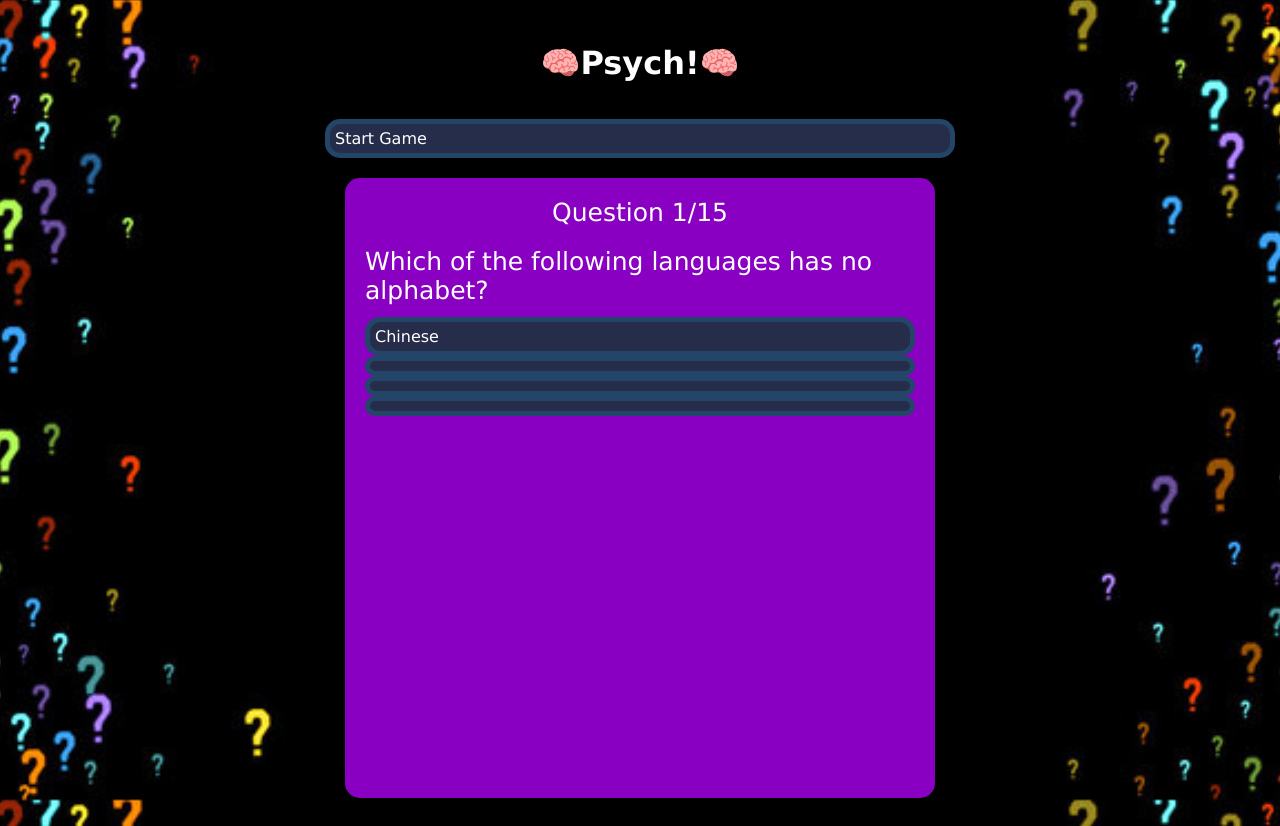
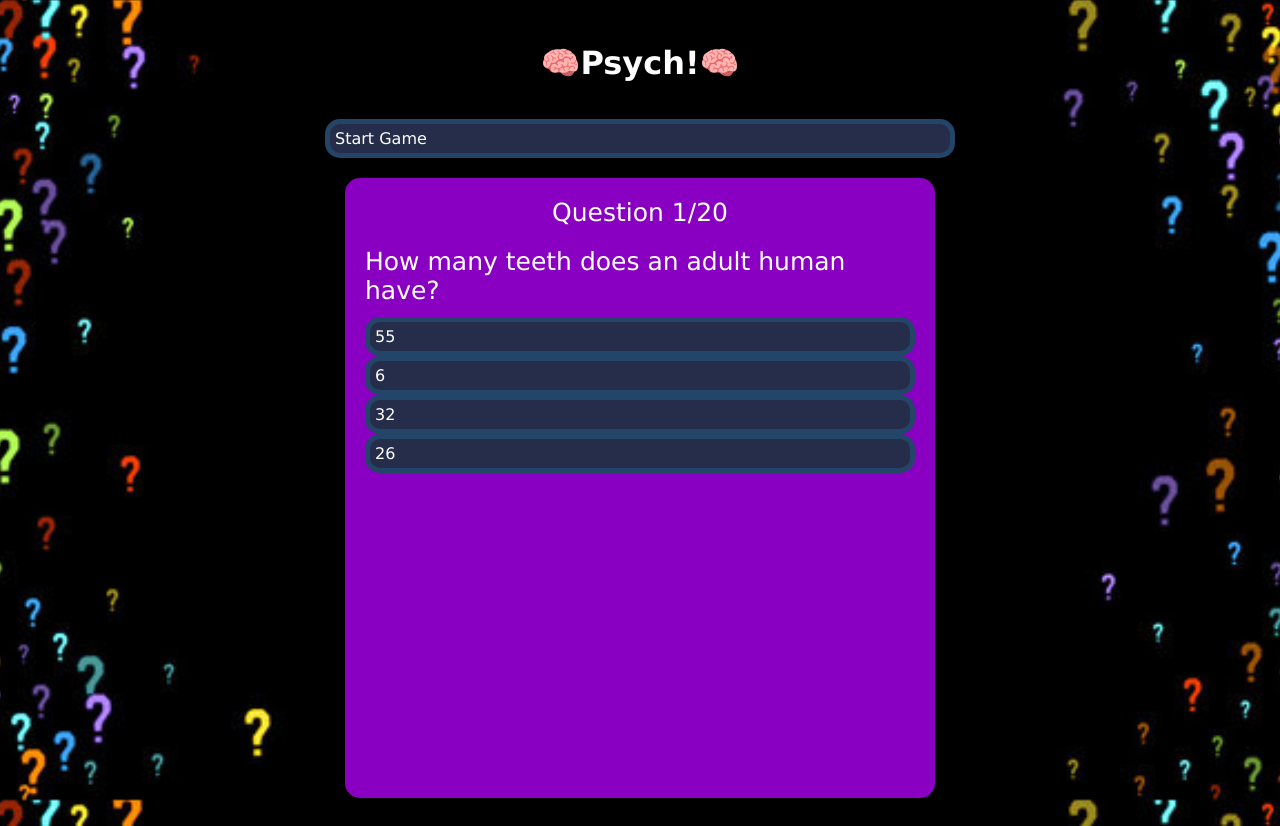
Before and after one commit to BrookeStricklandMTEC/react-psych, a React (Create React App) app in the folder react-psych/: page / in a window 1280 px wide. Built offline with nearby package versions, Linux system fonts and the light colour scheme.

Commit message:
questions built, building randomizer

```diff
--- a/react-psych/src/App.js
+++ b/react-psych/src/App.js
@@ -324,52 +324,52 @@ export default function App() {
       answerOptions: [
         { answerText: 'Friedrich Nietzsche', isCorrect: false },
         { answerText: 'Socrates', isCorrect: true },
-        { answerText: '', isCorrect: false },
-        { answerText: '', isCorrect: false }
+        { answerText: 'Rick Sanchez', isCorrect: false },
+        { answerText: 'René Descartes', isCorrect: false }
       ]
     },
     {
       questionText: 'What was the name of the Ukrainian nuclear power plant that was the site of a nuclear disaster in April 1986?',
       answerOptions: [
-        { answerText: '', isCorrect: false },
-        { answerText: '', isCorrect: false },
-        { answerText: '', isCorrect: false },
+        { answerText: 'Three Gorges Dam', isCorrect: false },
+        { answerText: 'Belo Monte', isCorrect: false },
+        { answerText: 'The Springfield Nuclear Power Plant', isCorrect: false },
         { answerText: 'Chernobyl', isCorrect: true }
       ]
     },
     {
       questionText: 'Where did Albert Einstein live before moving to the United States?',
       answerOptions: [
-        { answerText: '', isCorrect: false },
-        { answerText: '', isCorrect: false },
+        { answerText: 'Chad', isCorrect: false },
+        { answerText: 'Switzerland', isCorrect: false },
         { answerText: 'Germany', isCorrect: true },
-        { answerText: '', isCorrect: false }
+        { answerText: 'Vietnam', isCorrect: false }
       ]
     },
     {
       questionText: 'What was the first state to legalize same-sex marriage?',
       answerOptions: [
-        { answerText: '', isCorrect: false },
-        { answerText: '', isCorrect: false },
+        { answerText: 'Utah', isCorrect: false },
+        { answerText: 'California', isCorrect: false },
         { answerText: 'Massachusetts', isCorrect: true },
-        { answerText: '', isCorrect: false }
+        { answerText: 'Louisiana', isCorrect: false }
       ]
     },
     {
       questionText: 'Where was Martin Luther King, Jr. born?',
       answerOptions: [
-        { answerText: '', isCorrect: false },
+        { answerText: 'Concord, New Hampshire', isCorrect: false },
         { answerText: 'Atlanta, Georgia', isCorrect: true },
-        { answerText: '', isCorrect: false },
-        { answerText: '', isCorrect: false }
+        { answerText: 'San Francisco, California', isCorrect: false },
+        { answerText: 'Cancún, Mexico', isCorrect: false }
       ]
     },
     {
       questionText: 'In which year did Hitler commit suicide?',
       answerOptions: [
-        { answerText: '', isCorrect: false },
-        { answerText: '', isCorrect: false },
-        { answerText: '', isCorrect: false },
+        { answerText: 'He didn’t', isCorrect: false },
+        { answerText: '2008', isCorrect: false },
+        { answerText: '1939', isCorrect: false },
         { answerText: '1945', isCorrect: true }
       ]
     }
@@ -382,35 +382,35 @@ export default function App() {
       questionText: 'Which of the following languages has no alphabet?',
       answerOptions: [
         { answerText: 'Chinese', isCorrect: true },
-        { answerText: '', isCorrect: false },
-        { answerText: '', isCorrect: false },
-        { answerText: '', isCorrect: false }
+        { answerText: 'English', isCorrect: false },
+        { answerText: 'Arabic', isCorrect: false },
+        { answerText: 'Japanese', isCorrect: false }
       ]
     },
     {
       questionText: 'Which continent has the most languages?',
       answerOptions: [
-        { answerText: '', isCorrect: false },
+        { answerText: 'Africa', isCorrect: false },
         { answerText: 'Asia', isCorrect: true },
-        { answerText: '', isCorrect: false },
-        { answerText: '', isCorrect: false }
+        { answerText: 'Antartica', isCorrect: false },
+        { answerText: 'Australia', isCorrect: false }
       ]
     },
     {
       questionText: 'The expression “oy vey” comes from what language?',
       answerOptions: [
         { answerText: 'French', isCorrect: false },
-        { answerText: '', isCorrect: false },
+        { answerText: 'Korean', isCorrect: false },
         { answerText: 'Yiddish', isCorrect: true },
-        { answerText: '', isCorrect: false }
+        { answerText: 'Geonosian', isCorrect: false }
       ]
     },
     {
       questionText: 'Which is the most widely spoken language in the world?',
       answerOptions: [
-        { answerText: '', isCorrect: false },
+        { answerText: 'English', isCorrect: false },
         { answerText: 'Hindi', isCorrect: false },
-        { answerText: '', isCorrect: false },
+        { answerText: 'Russian', isCorrect: false },
         { answerText: 'Mandarin Chinese', isCorrect: true }
       ]
     },
@@ -418,36 +418,36 @@ export default function App() {
       questionText: 'What is the national language of India?',
       answerOptions: [
         { answerText: 'Hindi', isCorrect: true },
-        { answerText: '', isCorrect: false },
-        { answerText: '', isCorrect: false },
-        { answerText: '', isCorrect: false }
+        { answerText: 'Mandarin Chinese', isCorrect: false },
+        { answerText: 'Swiss', isCorrect: false },
+        { answerText: 'Vietnamese', isCorrect: false }
       ]
     },
     {
       questionText: 'The term “déjà vu” comes from what language?',
       answerOptions: [
         { answerText: 'French', isCorrect: true },
-        { answerText: '', isCorrect: false },
-        { answerText: '', isCorrect: false },
-        { answerText: '', isCorrect: false }
+        { answerText: 'Turkish', isCorrect: false },
+        { answerText: 'Italian', isCorrect: false },
+        { answerText: 'Persian', isCorrect: false }
       ]
     },
     {
       questionText: 'What is the official language of Nigeria?',
       answerOptions: [
-        { answerText: '', isCorrect: false },
+        { answerText: 'Persian', isCorrect: false },
         { answerText: 'English', isCorrect: true },
         { answerText: 'French', isCorrect: false },
-        { answerText: '', isCorrect: false }
+        { answerText: 'German', isCorrect: false }
       ]
     },
     {
       questionText: 'What country has the most official languages?',
       answerOptions: [
-        { answerText: '', isCorrect: false },
-        { answerText: '', isCorrect: false },
+        { answerText: 'Afghanistan', isCorrect: false },
+        { answerText: 'Canada', isCorrect: false },
         { answerText: 'Zimbabwe', isCorrect: true },
-        { answerText: '', isCorrect: false }
+        { answerText: 'Guinea', isCorrect: false }
       ]
     },
     {
@@ -471,19 +471,19 @@ export default function App() {
     {
       questionText: 'Which of the following languages is related to Spanish the most?',
       answerOptions: [
-        { answerText: '', isCorrect: false },
+        { answerText: 'Portugese', isCorrect: false },
         { answerText: 'Italian', isCorrect: true },
-        { answerText: '', isCorrect: false },
-        { answerText: '', isCorrect: false }
+        { answerText: 'Malay', isCorrect: false },
+        { answerText: 'Lahnda', isCorrect: false }
       ]
     },
     {
       questionText: 'Approximately how many languages are currently spoken in the world today?',
       answerOptions: [
-        { answerText: '', isCorrect: false },
-        { answerText: '', isCorrect: false },
+        { answerText: 'Around 500', isCorrect: false },
+        { answerText: 'Perhaps 2,000', isCorrect: false },
         { answerText: 'Around 7,000', isCorrect: true },
-        { answerText: '', isCorrect: false }
+        { answerText: 'Maybe 2', isCorrect: false }
       ]
     },
     {
@@ -499,18 +499,18 @@ export default function App() {
       questionText: 'What was the first language Jesus spoke?',
       answerOptions: [
         { answerText: 'Aramaic', isCorrect: true },
-        { answerText: '', isCorrect: false },
-        { answerText: '', isCorrect: false },
-        { answerText: '', isCorrect: false }
+        { answerText: 'English', isCorrect: false },
+        { answerText: 'Hebrew', isCorrect: false },
+        { answerText: 'Arabic', isCorrect: false }
       ]
     },
     {
       questionText: 'What is the hardest language to learn?',
       answerOptions: [
-        { answerText: '', isCorrect: false },
+        { answerText: 'Spanish', isCorrect: false },
         { answerText: 'Mandarin', isCorrect: true },
-        { answerText: '', isCorrect: false },
-        { answerText: '', isCorrect: false }
+        { answerText: 'Turkish', isCorrect: false },
+        { answerText: 'Russian', isCorrect: false }
       ]
     }
   ]
@@ -523,35 +523,35 @@ export default function App() {
       questionText: 'Which Avenger other than Captain America was able to pick up Thors Mjolnir in the Marvel movies?',
       answerOptions: [
         { answerText: 'Vision', isCorrect: true },
-        { answerText: '', isCorrect: false },
-        { answerText: '', isCorrect: false },
-        { answerText: '', isCorrect: false }
+        { answerText: 'Hulk', isCorrect: false },
+        { answerText: 'Spider-Man', isCorrect: false },
+        { answerText: 'Batman', isCorrect: false }
       ]
     },
     {
       questionText: 'Which movie kicked off the Skywalker saga in 1977?',
       answerOptions: [
-        { answerText: '', isCorrect: false },
+        { answerText: 'Return of the Jedi', isCorrect: false },
         { answerText: 'A New Hope', isCorrect: true },
-        { answerText: '', isCorrect: false },
-        { answerText: '', isCorrect: false }
+        { answerText: 'Lego Star Wars: The Force Awakens', isCorrect: false },
+        { answerText: 'Rogue One: A Star Wars Story', isCorrect: false }
       ]
     },
     {
       questionText: 'What is Kramers first name on Seinfeld?',
       answerOptions: [
-        { answerText: '', isCorrect: false },
-        { answerText: '', isCorrect: false },
+        { answerText: 'Wanda', isCorrect: false },
+        { answerText: 'Joe', isCorrect: false },
         { answerText: 'Cosmo', isCorrect: true },
-        { answerText: '', isCorrect: false }
+        { answerText: 'Derek', isCorrect: false }
       ]
     },
     {
       questionText: 'Who is the half-blood prince in Harry Potter?',
       answerOptions: [
-        { answerText: '', isCorrect: false },
-        { answerText: '', isCorrect: false },
-        { answerText: '', isCorrect: false },
+        { answerText: 'Harry Potter', isCorrect: false },
+        { answerText: 'Hermione Granger', isCorrect: false },
+        { answerText: 'Voldemort', isCorrect: false },
         { answerText: 'Severus Snape', isCorrect: true }
       ]
     },
@@ -559,35 +559,35 @@ export default function App() {
       questionText: 'What movie in 2019 topped Avatar as the highest-grossing film of all time?',
       answerOptions: [
         { answerText: 'Avengers: Endgame', isCorrect: true },
-        { answerText: '', isCorrect: false },
-        { answerText: '', isCorrect: false },
-        { answerText: '', isCorrect: false }
+        { answerText: 'Alita Battle Angel', isCorrect: false },
+        { answerText: 'Joker', isCorrect: false },
+        { answerText: 'Frozen 2', isCorrect: false }
       ]
     },
     {
       questionText: 'Who is the antagonist in the 1988 film “Die Hard”?',
       answerOptions: [
-        { answerText: '', isCorrect: false },
+        { answerText: 'Patrick Bateman', isCorrect: false },
         { answerText: 'Hans Gruber', isCorrect: true },
-        { answerText: '', isCorrect: false },
-        { answerText: '', isCorrect: false }
+        { answerText: 'Hannibal Lecter', isCorrect: false },
+        { answerText: 'Viggo Tarasov', isCorrect: false }
       ]
     },
     {
       questionText: 'What film did the phrase “I see dead people” come from?',
       answerOptions: [
-        { answerText: '', isCorrect: false },
-        { answerText: '', isCorrect: false },
+        { answerText: 'The Walking Dead', isCorrect: false },
+        { answerText: 'The Shining', isCorrect: false },
         { answerText: 'The Sixth Sense', isCorrect: true },
-        { answerText: '', isCorrect: false }
+        { answerText: 'Ash Vs Evil Dead', isCorrect: false }
       ]
     },
     {
       questionText: 'Which female artist is often referred to as the “Princess of Pop”?',
       answerOptions: [
-        { answerText: '', isCorrect: false },
-        { answerText: '', isCorrect: false },
-        { answerText: '', isCorrect: false },
+        { answerText: 'Amy Schumer', isCorrect: false },
+        { answerText: 'Ariana Grande', isCorrect: false },
+        { answerText: 'Michael Jackson', isCorrect: false },
         { answerText: 'Britney Spears', isCorrect: true }
       ]
     },
@@ -595,35 +595,35 @@ export default function App() {
       questionText: 'Which of Stephen King’s novels was the first to be adapted into a film?',
       answerOptions: [
         { answerText: 'Carrie', isCorrect: true },
-        { answerText: '', isCorrect: false },
-        { answerText: '', isCorrect: false },
-        { answerText: '', isCorrect: false }
+        { answerText: 'American Psycho', isCorrect: false },
+        { answerText: 'Us', isCorrect: false },
+        { answerText: 'Doctor Sleep', isCorrect: false }
       ]
     },
     {
-      questionText: 'Who is Marvel’s first superhero in the comic books?',
+      questionText: 'Who is Marvel’s first superhero(s) in the comic books?',
       answerOptions: [
-        { answerText: '', isCorrect: false },
+        { answerText: 'Ghost Rider', isCorrect: false },
         { answerText: 'The Human Torch', isCorrect: true },
-        { answerText: '', isCorrect: false },
-        { answerText: '', isCorrect: false }
+        { answerText: 'Thanos', isCorrect: false },
+        { answerText: 'Guardians of the Galaxy', isCorrect: false }
       ]
     },
     {
       questionText: 'What is the name of the mountain in “Lord of the Rings” which the One Ring must be thrown into?',
       answerOptions: [
-        { answerText: '', isCorrect: false },
-        { answerText: '', isCorrect: false },
+        { answerText: 'Mount Death', isCorrect: false },
+        { answerText: 'Mount Rushmore', isCorrect: false },
         { answerText: 'Mount Doom', isCorrect: true },
-        { answerText: '', isCorrect: false }
+        { answerText: 'Pompeii', isCorrect: false }
       ]
     },
     {
       questionText: 'According to Billboard, who is the best-selling boy band of all time?',
       answerOptions: [
-        { answerText: '', isCorrect: false },
-        { answerText: '', isCorrect: false },
-        { answerText: '', isCorrect: false },
+        { answerText: 'One Direction', isCorrect: false },
+        { answerText: 'Slipknot', isCorrect: false },
+        { answerText: 'Big Time Rush', isCorrect: false },
         { answerText: 'Backstreet Boys', isCorrect: true }
       ]
     },
@@ -631,35 +631,35 @@ export default function App() {
       questionText: 'What movie has the best selling soundtrack of all time',
       answerOptions: [
         { answerText: 'The Bodyguard', isCorrect: true },
-        { answerText: '', isCorrect: false },
-        { answerText: '', isCorrect: false },
-        { answerText: '', isCorrect: false }
+        { answerText: 'Top Gun', isCorrect: false },
+        { answerText: 'The Garbage Pail Kids Movie', isCorrect: false },
+        { answerText: 'The Avengers', isCorrect: false }
       ]
     },
     {
       questionText: 'How many languages can C-3PO speak in Star Wars?',
       answerOptions: [
-        { answerText: '', isCorrect: false },
+        { answerText: 'One', isCorrect: false },
         { answerText: 'Six Million', isCorrect: true },
-        { answerText: '', isCorrect: false },
-        { answerText: '', isCorrect: false }
+        { answerText: 'Two', isCorrect: false },
+        { answerText: 'Sixteen Thousand Five Hundred and Three', isCorrect: false }
       ]
     },
     {
       questionText: 'What is the longest running adult animated series in Television History',
       answerOptions: [
-        { answerText: '', isCorrect: false },
-        { answerText: '', isCorrect: false },
+        { answerText: 'Family Guy', isCorrect: false },
+        { answerText: 'Game of Thrones', isCorrect: false },
         { answerText: 'The Simpsons', isCorrect: true },
-        { answerText: '', isCorrect: false }
+        { answerText: 'The Cleveland Show', isCorrect: false }
       ]
     },
     {
       questionText: 'In 2021 who changed his name to Ye?',
       answerOptions: [
-        { answerText: '', isCorrect: false },
-        { answerText: '', isCorrect: false },
-        { answerText: '', isCorrect: false },
+        { answerText: 'Barack Obama', isCorrect: false },
+        { answerText: 'Samuel L Jackson', isCorrect: false },
+        { answerText: 'Tupac', isCorrect: false },
         { answerText: 'Kanye West', isCorrect: true }
       ]
     },
@@ -667,42 +667,42 @@ export default function App() {
       questionText: 'In Rich and Morty: What sauce is Rick obsessed with?',
       answerOptions: [
         { answerText: 'Szechuan sauce', isCorrect: true },
-        { answerText: '', isCorrect: false },
-        { answerText: '', isCorrect: false },
-        { answerText: '', isCorrect: false }
+        { answerText: 'Popeyes™ Mardi Gras Mustard', isCorrect: false },
+        { answerText: 'Mayonnaise', isCorrect: false },
+        { answerText: 'Garlic', isCorrect: false }
       ]
     },
     {
       questionText: 'What’s Spider-Man’s middle name?',
       answerOptions: [
-        { answerText: '', isCorrect: false },
+        { answerText: 'May', isCorrect: false },
         { answerText: 'Benjamin', isCorrect: true },
-        { answerText: '', isCorrect: false },
-        { answerText: '', isCorrect: false }
+        { answerText: 'Parker', isCorrect: false },
+        { answerText: 'MJ', isCorrect: false }
       ]
     },
     {
       questionText: 'In The Matrix: What software company did Neo work for?',
       answerOptions: [
-        { answerText: '', isCorrect: false },
-        { answerText: '', isCorrect: false },
+        { answerText: 'Twitter', isCorrect: false },
+        { answerText: 'Electronic Arts', isCorrect: false },
         { answerText: 'MetaCortex', isCorrect: true },
-        { answerText: '', isCorrect: false }
+        { answerText: 'SpaceMonkey', isCorrect: false }
       ]
     },
     {
       questionText: 'What was the first text sent by SMS?',
       answerOptions: [
         { answerText: 'Hello World', isCorrect: false },
-        { answerText: '🔥👌', isCorrect: false },
-        { answerText: '', isCorrect: false },
+        { answerText: 'Happy Hanukkah', isCorrect: false },
+        { answerText: 'Hey, just wondering if you got your photos printed?', isCorrect: false },
         { answerText: 'Merry Christmas', isCorrect: true }
       ]
     }
   ]
 
   // let questions = [...Culturequestions, ...Sciencequestions, ...Historyquestions, ...Languagequestions];
-  let questions = [...Languagequestions];
+  let questions = [...Sciencequestions];
 
   const [currentQuestion, setCurrentQuestion] = useState(0);
   const [showScore, setShowScore] = useState(false);
@@ -720,6 +720,19 @@ export default function App() {
       setShowScore(true);
     }
   };
+
+  let Sciencerandom = []
+  let Historyrandom = []
+  let Languagerandom = []
+  let Culturerandom = []
+
+  function ScienceRandom(){
+    let RandomTrivia = Math.floor(Math.random()*(Sciencerandom.length));
+    Sciencerandom[RandomTrivia]
+  }
+
+
+
 
   return (
     <>
```
